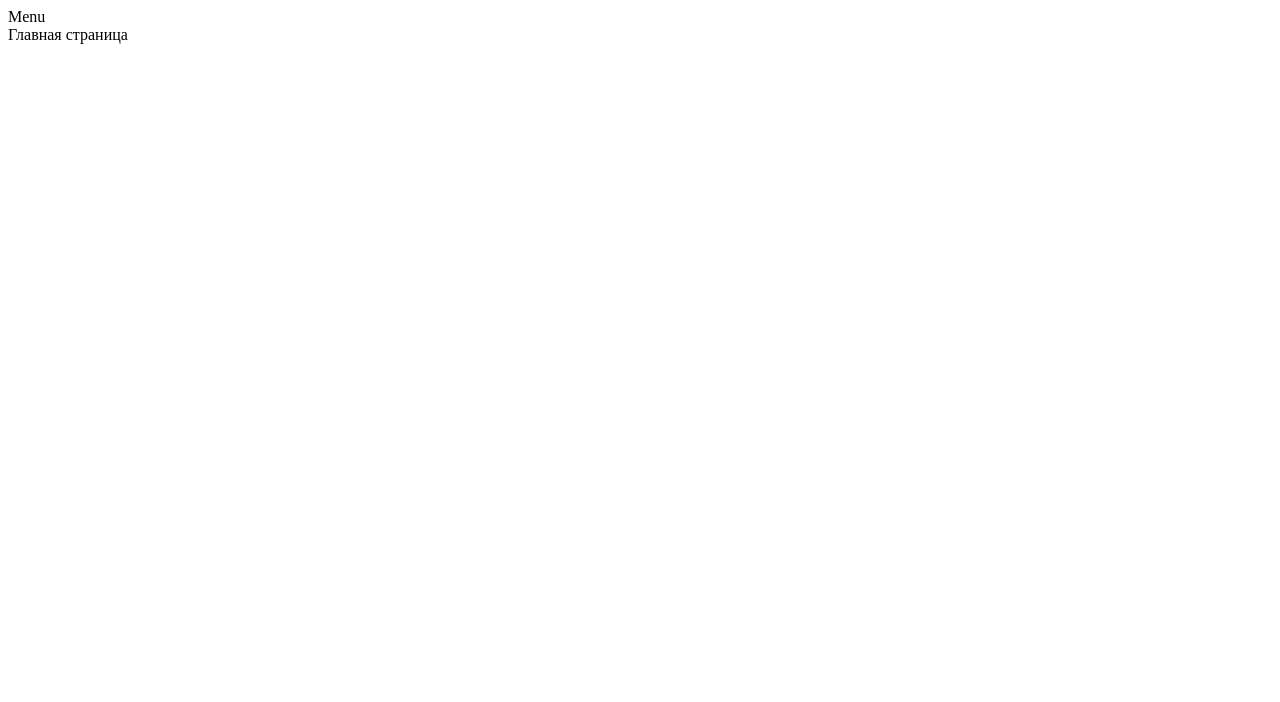
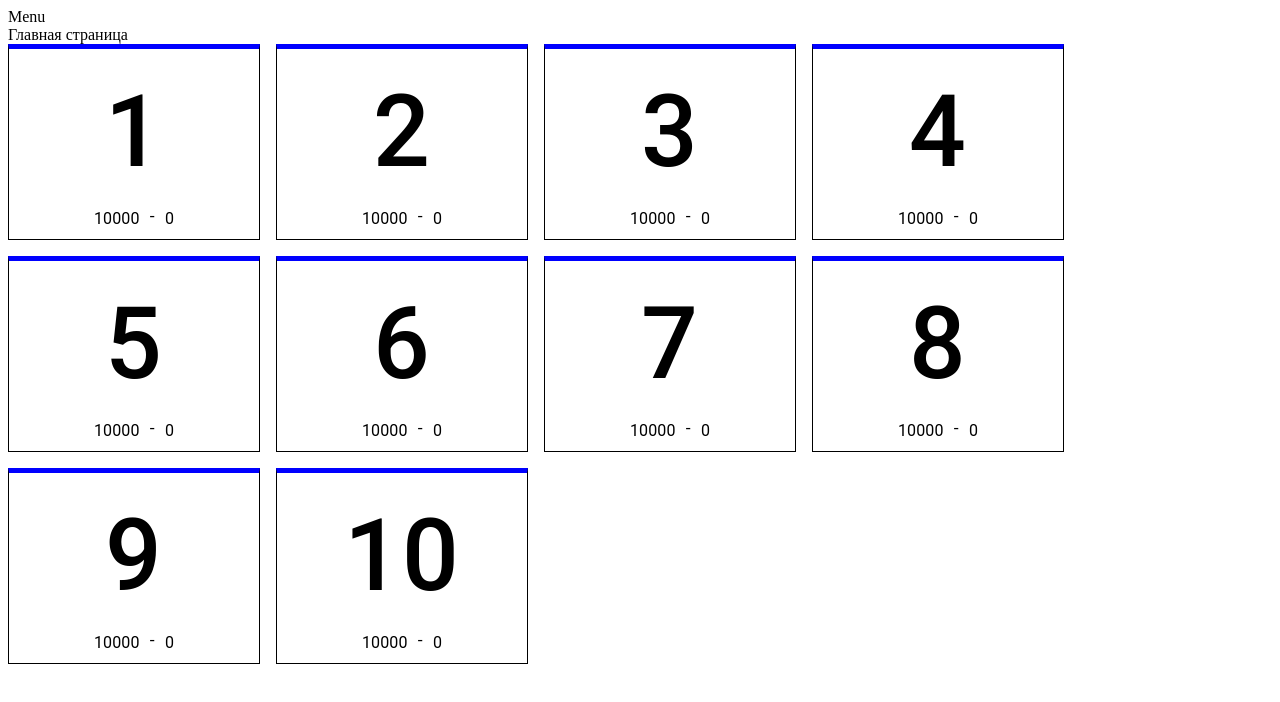
Before and after one commit to ashar-project/mir, a React (Vite) app: page / in a window 1280 px wide. Shown: the top 702 px of the page. Built offline with nearby package versions, Linux system fonts and the light colour scheme.

Commit message:
rating table has been added

```diff
--- /dev/null
+++ b/src/modules/World/components/RatingCard.jsx
@@ -0,0 +1,29 @@
+import { Typography, Stack } from "@mui/material";
+
+export const RatingCard = ({ minAmout = 0, maxAmout = 0, rating }) => {
+  return (
+    <Stack
+      sx={{
+        padding: "15px",
+        minWidth: "220px",
+        maxHeight: "160px",
+        border: "1px solid black",
+        borderTop: "5px solid blue",
+        justifyContent: "center",
+        alignItems: "center",
+      }}
+    >
+      <Typography
+        sx={{
+          fontSize: "100px",
+          fontWeight: 500,
+        }}
+      >
+        {rating}
+      </Typography>
+      <Stack direction="row" gap="10px">
+        <Typography>{minAmout}</Typography>-<Typography>{maxAmout}</Typography>
+      </Stack>
+    </Stack>
+  );
+};
--- /dev/null
+++ b/src/modules/World/components/RatingTable.jsx
@@ -0,0 +1,18 @@
+import { Grid2 as Grid, Box } from "@mui/material";
+
+import { RatingCard } from "./RatingCard";
+import { data } from "../helpers/mock-data";
+
+export const RatingTable = () => {
+  return (
+    <Box sx={{ flexGrow: 1 }}>
+      <Grid container spacing={2}>
+        {data.map(({ id, from, to }) => (
+          <Grid item>
+            <RatingCard key={id} rating={id} minAmout={from} maxAmount={to} />
+          </Grid>
+        ))}
+      </Grid>
+    </Box>
+  );
+};
--- a/src/modules/World/components/index.js
+++ b/src/modules/World/components/index.js
@@ -1,2 +1,2 @@
-export { Card } from "./Card";
-export { SomeTable } from "./SomeTable";
+export { RatingCard } from "./RatingCard";
+export { RatingTable } from "./RatingTable";
--- a/src/modules/World/index.js
+++ b/src/modules/World/index.js
@@ -0,0 +1,2 @@
+export { RatingTable } from "./components";
+// export * from "./helpers/mock-data";
--- /dev/null
+++ b/src/pages/WorldPage/WorldPage.jsx
@@ -0,0 +1,10 @@
+import { RatingTable } from "@/modules/World";
+
+export const WorldPage = () => {
+  return (
+    <>
+      <div>Главная страница</div>
+      <RatingTable />
+    </>
+  );
+};
--- a/src/pages/WorldPage/index.jsx
+++ b/src/pages/WorldPage/index.jsx
@@ -1,9 +1,3 @@
-const WorldPage = () => {
-  return (
-    <div>
-      <div>Главная страница</div>
-    </div>
-  );
-};
+import { WorldPage } from "./WorldPage";
 
 export default WorldPage;
```
Also changed, not shown: src/modules/World/components/Card.jsx (deleted, +0 -11 lines), src/modules/World/components/SomeTable.jsx (deleted, +0 -7 lines).
